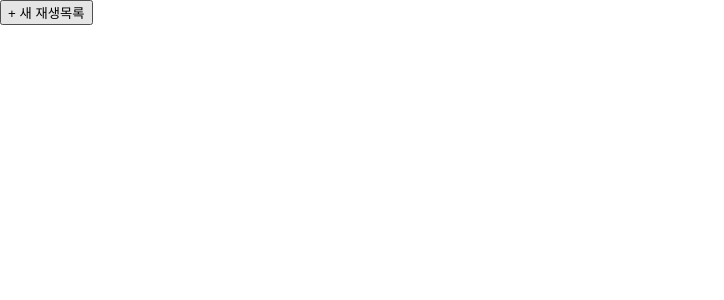
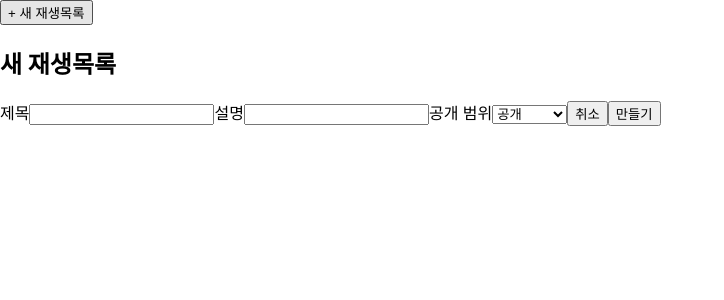
Before and after one commit to anirlos/u-music, a React (Create React App) app in the folder u-music/: page / in a window 1280 px wide. Both pictures are taken after a click on the button "+ 새 재생목록". Shown: the top 300 px of the page, without its empty margins (0-724 px from the left). Built offline with nearby package versions, Linux system fonts and the light colour scheme.

Commit message:
모달 컴포넌트 생성
- 새 재생목록 모달 컴포넌트 생성
- 스타일링을 위한 styled-components 패키지 설치

```diff
--- a/u-music/package.json
+++ b/u-music/package.json
@@ -13,6 +13,7 @@
     "react": "^18.2.0",
     "react-dom": "^18.2.0",
     "react-scripts": "^5.0.1",
+    "styled-components": "^6.0.8",
     "typescript": "^4.9.5",
     "web-vitals": "^2.1.4"
   },
--- a/u-music/src/App.tsx
+++ b/u-music/src/App.tsx
@@ -1,15 +1,23 @@
-import React from "react";
+import React, { useState } from "react";
 import "./App.css";
+import NewplaylistModal from "./components/NewplaylistModal";
 import Newplaylistbtn from "./components/Newplaylistbtn";
 
 function App() {
-  const handleClick = () => {
-    alert("Button clicked!");
+  const [isModalOpen, setModalOpen] = useState(false);
+
+  const handleOpenModal = () => {
+    setModalOpen(true);
+  };
+
+  const handleCloseModal = () => {
+    setModalOpen(false);
   };
 
   return (
     <div>
-      <Newplaylistbtn label="+ 새 재생목록" onClick={handleClick} />
+      <Newplaylistbtn label="+ 새 재생목록" onClick={handleOpenModal} />
+      <NewplaylistModal isOpen={isModalOpen} onClose={handleCloseModal} />
     </div>
   );
 }
--- /dev/null
+++ b/u-music/src/components/NewplaylistModal.tsx
@@ -0,0 +1,70 @@
+import React, { useState } from "react";
+
+interface ModalProps {
+  isOpen: boolean;
+  onClose: () => void;
+}
+
+const NewPlaylistModal: React.FC<ModalProps> = ({ isOpen, onClose }) => {
+  const [playlistTitle, setPlaylistTitle] = useState("");
+  const [playlistDescription, setPlaylistDescription] = useState("");
+  const [playlistVisibility, setPlaylistVisibility] = useState("public");
+
+  const handleTitleChange = (e: React.ChangeEvent<HTMLInputElement>) => {
+    setPlaylistTitle(e.target.value);
+  };
+
+  const handleDescriptionChange = (e: React.ChangeEvent<HTMLInputElement>) => {
+    setPlaylistDescription(e.target.value);
+  };
+
+  const handleVisibilityChange = (e: React.ChangeEvent<HTMLSelectElement>) => {
+    setPlaylistVisibility(e.target.value);
+  };
+
+  const handleCreatePlaylist = () => {
+    // 새 재생목록 생성 로직 작성
+    // 예: API 호출, 상태 업데이트
+
+    // 모달을 닫습니다.
+    onClose();
+  };
+
+  if (!isOpen) return null;
+
+  return (
+    <div className="modal">
+      <div className="modal-content">
+        <h2>새 재생목록</h2>
+        <label htmlFor="title">제목</label>
+        <input
+          type="text"
+          id="title"
+          value={playlistTitle}
+          onChange={handleTitleChange}
+        />
+        <label htmlFor="description">설명</label>
+        <input
+          type="text"
+          id="description"
+          value={playlistDescription}
+          onChange={handleDescriptionChange}
+        />
+        <label htmlFor="visibility">공개 범위</label>
+        <select
+          id="visibility"
+          value={playlistVisibility}
+          onChange={handleVisibilityChange}
+        >
+          <option value="public">공개</option>
+          <option value="public">일부 공개</option>
+          <option value="private">비공개</option>
+        </select>
+        <button onClick={onClose}>취소</button>
+        <button onClick={handleCreatePlaylist}>만들기</button>
+      </div>
+    </div>
+  );
+};
+
+export default NewPlaylistModal;
```
Also changed, not shown: 1 other file (tests, documents, lock files or other folders).
